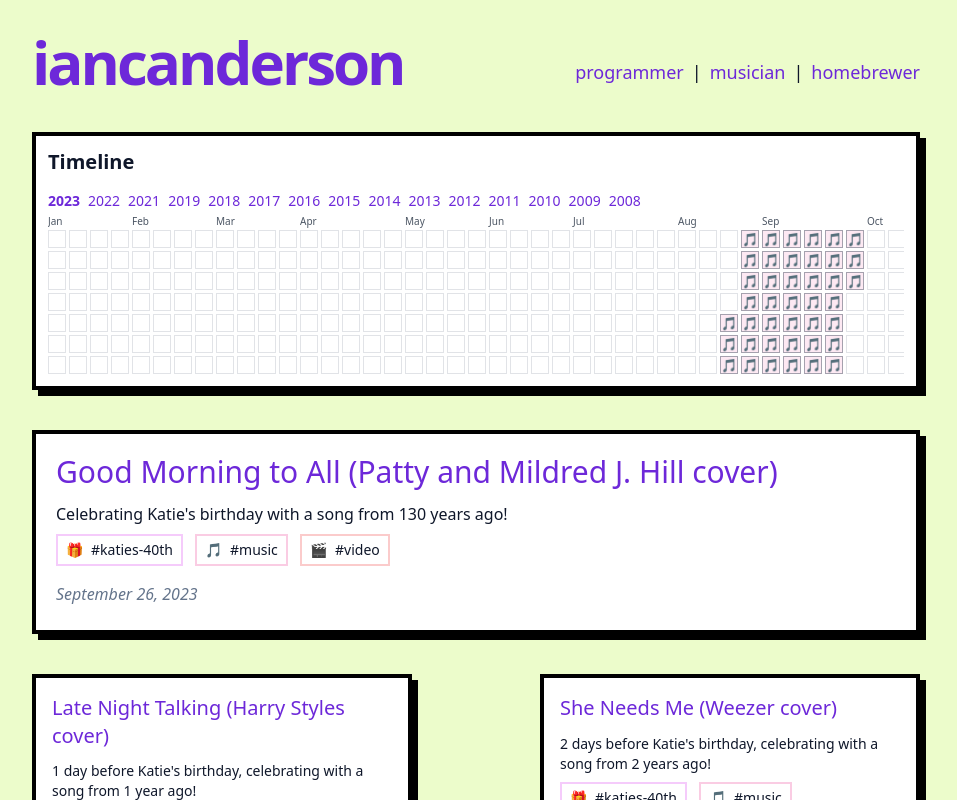
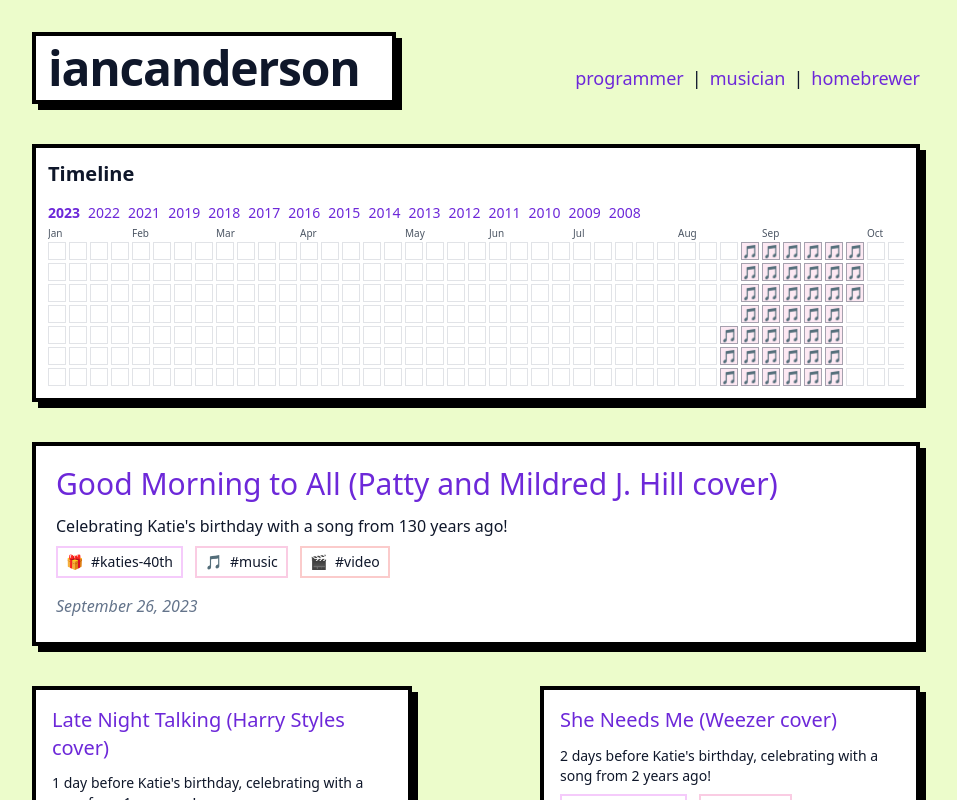
Before and after one commit to iancanderson/iancanderson.com, a Next.js app: page / in a window 1280 px wide. Shown: the top 800 px of the page, without its empty margins (164-1121 px from the left). Built offline with nearby package versions, Linux system fonts and the light colour scheme.

Commit message:
style(heading): use left-aligned boxy site heading on all pages; size between previous home and subpage variants

```diff
--- a/components/header.tsx
+++ b/components/header.tsx
@@ -2,8 +2,8 @@ import Link from "next/link";
 
 const Header = () => {
   return (
-    <div className="px-4 md:px-8 lg:px-12 max-w-5xl mx-auto mt-6 mb-10">
-      <h1 className="inline-block brutal-border bg-[color:var(--brutal-card)] px-3 py-2 text-xl md:text-3xl font-extrabold tracking-tight text-[color:var(--brutal-fg)]">
+    <div className="px-4 md:px-8 lg:px-12 max-w-5xl mx-auto mt-6 mb-10 text-left">
+      <h1 className="inline-block brutal-border bg-[color:var(--brutal-card)] px-3 py-2 text-3xl md:text-5xl font-extrabold tracking-tight text-[color:var(--brutal-fg)]">
         <Link href="/" className="no-underline text-[color:var(--brutal-fg)]">
           iancanderson
         </Link>
--- a/components/intro.tsx
+++ b/components/intro.tsx
@@ -3,8 +3,8 @@ import Link from "next/link";
 const Intro = () => {
   return (
     <section className="flex-col md:flex-row flex items-center md:justify-between mt-8 mb-12 md:mb-10">
-      <h1 className="text-4xl md:text-6xl font-bold tracking-tighter leading-tight md:pr-8">
-        <Link href="/" className="hover:underline">iancanderson</Link>
+      <h1 className="inline-block brutal-border bg-[color:var(--brutal-card)] px-3 py-2 text-3xl md:text-5xl font-extrabold tracking-tight text-[color:var(--brutal-fg)] md:pr-8">
+        <Link href="/" className="no-underline text-[color:var(--brutal-fg)]">iancanderson</Link>
       </h1>
       <h4 className="text-center md:text-left text-lg mt-5 md:pl-8">
         <Link href="/tags/software" className="brutal-link">programmer</Link>
```
